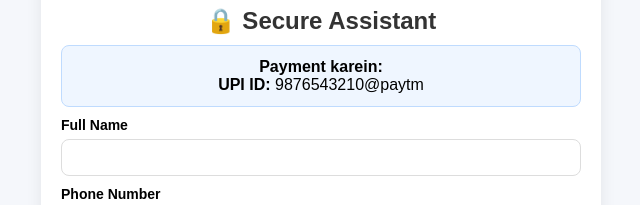
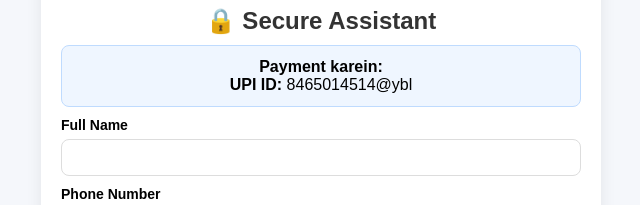
Before and after one commit to shaguftabegum1923119-blip/Secure-Assistant, a website: page public/index.html in a window 1280 px wide. Shown: the part 151-356 px from the top of the page, 319-959 px from the left. Drawn offline with Linux system fonts and the light colour scheme.

Commit message:
Update index.html

```diff
--- a/public/index.html
+++ b/public/index.html
@@ -18,7 +18,7 @@ button{margin-top:12px;width:100%;padding:12px;border:0;border-radius:10px;backg
 <div class="card">
   <div class="logo-wrap"><img src="/logo.png" alt="Logo"></div>
   <h2>🔒 Secure Assistant</h2>
-  <div class="upi-box"><b>Payment karein:</b><br><b>UPI ID:</b> 9876543210@paytm</div>
+  <div class="upi-box"><b>Payment karein:</b><br><b>UPI ID:</b> 8465014514@ybl</div>
   <form id="f">
     <label>Full Name</label><input name="name" required>
     <label>Phone Number</label><input name="phone" required>
```
